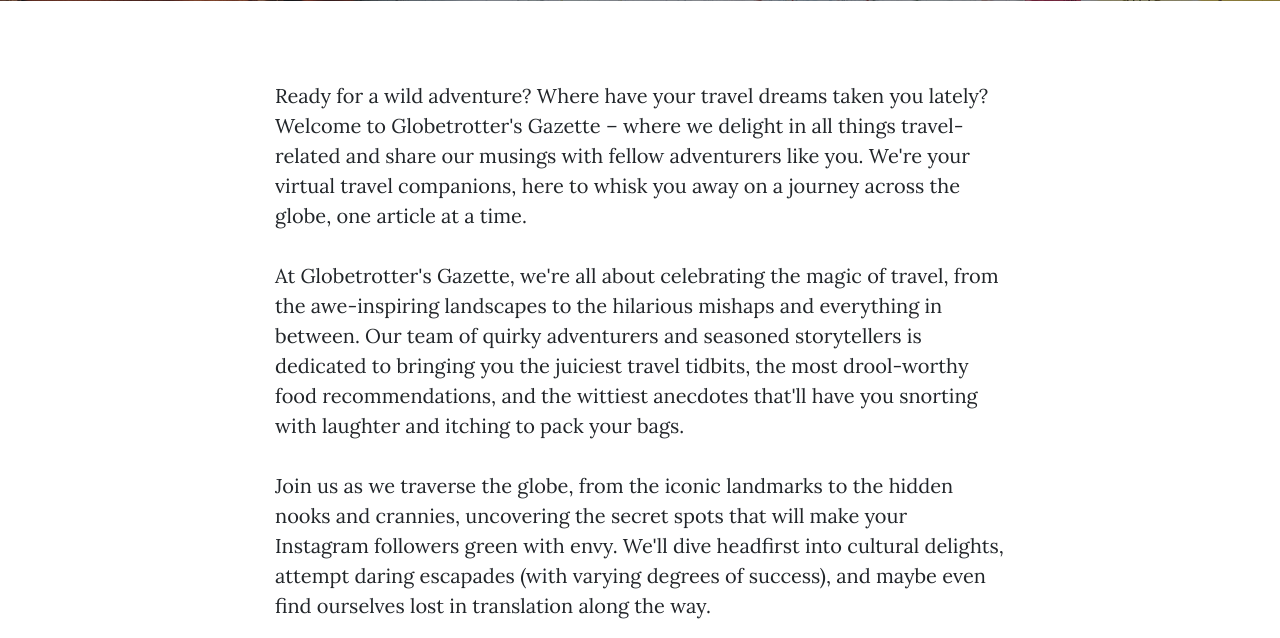
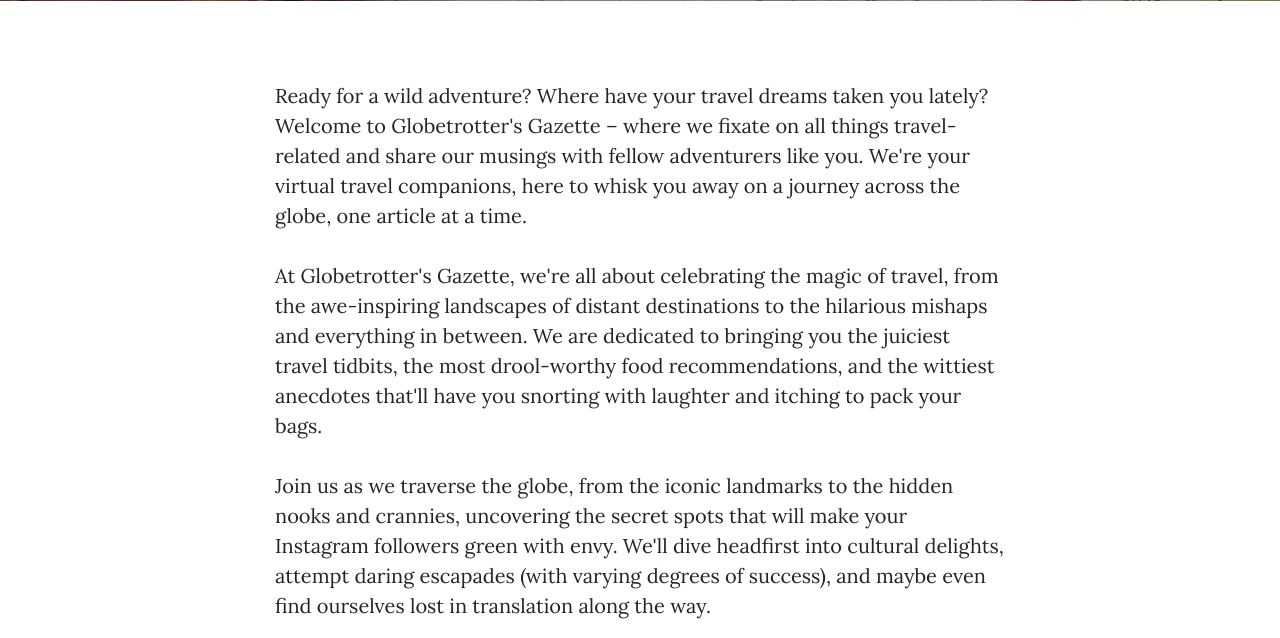
Before and after one commit to vellam0/globetrotters-gazette, a Flask app: page /about in a window 1280 px wide. Shown: the part 531-1169 px from the top of the page. Run offline with Flask 3, Linux system fonts and the light colour scheme; some libraries are stand-ins or nearby versions.

Commit message:
Update blog.db, about.html

```diff
--- a/templates/about.html
+++ b/templates/about.html
@@ -20,11 +20,10 @@
     <div class="row">
       <div class="col-lg-8 col-md-10 mx-auto">
         <p>Ready for a wild adventure? Where have your travel dreams taken you lately?
-          Welcome to Globetrotter's Gazette – where we delight in all things travel-related and share our musings with fellow adventurers like you.
+          Welcome to Globetrotter's Gazette – where we fixate on all things travel-related and share our musings with fellow adventurers like you.
           We're your virtual travel companions, here to whisk you away on a journey across the globe, one article at a time.</p>
         <p>At Globetrotter's Gazette, we're all about celebrating the magic of travel, from the awe-inspiring
-          landscapes to the hilarious mishaps and everything in between. Our team of quirky adventurers and seasoned
-          storytellers is dedicated to bringing you the juiciest travel tidbits,
+          landscapes of distant destinations to the hilarious mishaps and everything in between. We are dedicated to bringing you the juiciest travel tidbits,
           the most drool-worthy food recommendations, and the wittiest anecdotes that'll have you snorting with laughter
           and itching to pack your bags.</p>
         <p>Join us as we traverse the globe, from the iconic landmarks to the hidden nooks and crannies,
```
Also changed, not shown: instance/blog.db.
